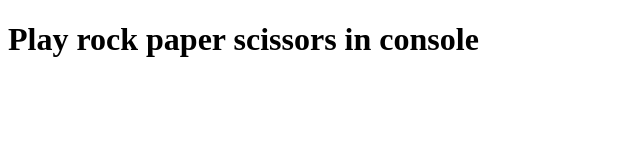
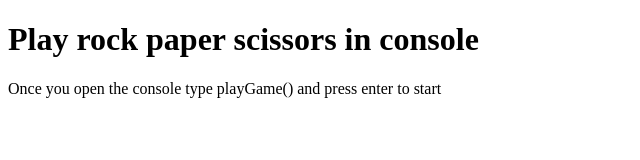
Before and after one commit to ncklasala/Miles-Bootcamp, a plain HTML site: page Project 2/Project2.html in a window 1280 px wide. Shown: the whole page, without its empty margins (0-640 px from the left). Drawn offline with Linux system fonts and the light colour scheme.

Commit message:
updated readme

```diff
--- a/Project 2/Project2.html
+++ b/Project 2/Project2.html
@@ -2,6 +2,7 @@
 <html>
   <body>
     <h1>Play rock paper scissors in console</h1>
+    <p class="instructions">Once you open the console type playGame() and press enter to start</p>
   </body>
   <script src="Project2.js"></script>
 </html>
```
Also changed, not shown: 1 other file.
